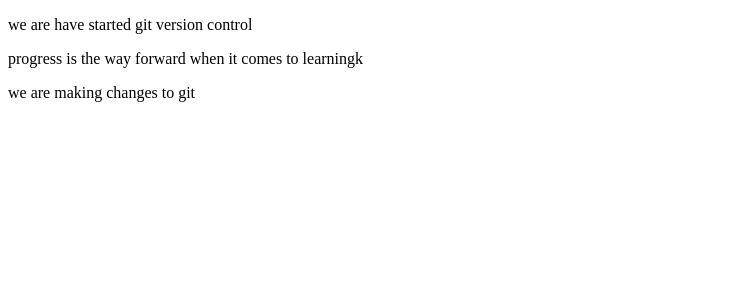
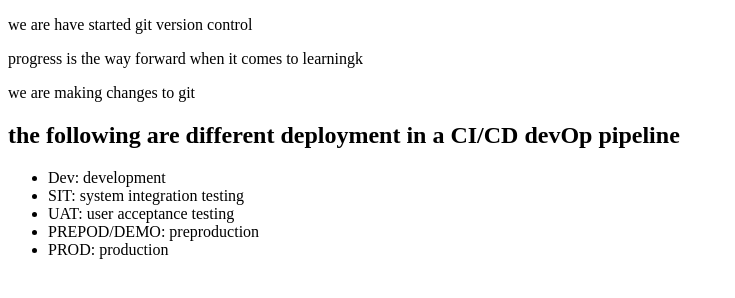
Before and after one commit to OGRAVITY-7/gittutor, a plain HTML site: page index.html in a window 1280 px wide. Shown: the whole page, without its empty margins (0-735 px from the left). Drawn offline with Linux system fonts and the light colour scheme.

Commit message:
devOp CI/Cd stages explained

```diff
--- a/index.html
+++ b/index.html
@@ -9,5 +9,14 @@
     <p>we are have started git version control</p>
     <p>progress is the way forward when it comes to learningk</p>
     <p>we are making changes to git</p>
+
+    <h2>the following are different deployment in a CI/CD devOp pipeline</h2>
+    <ul>
+        <li>Dev: development</li>
+        <li>SIT: system integration testing</li>
+        <li>UAT: user acceptance testing</li>
+        <li>PREPOD/DEMO: preproduction</li>
+        <li>PROD: production</li>
+    </ul>
 </body>
 </html>
```
